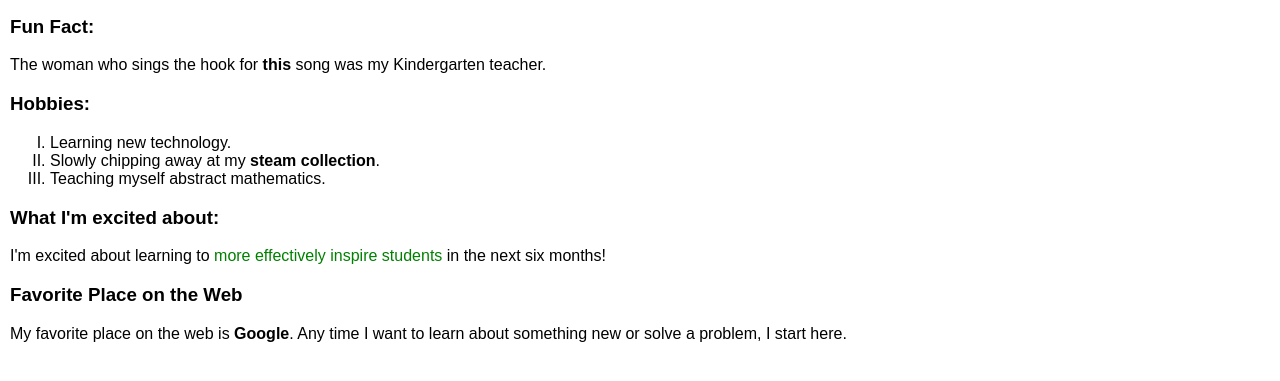
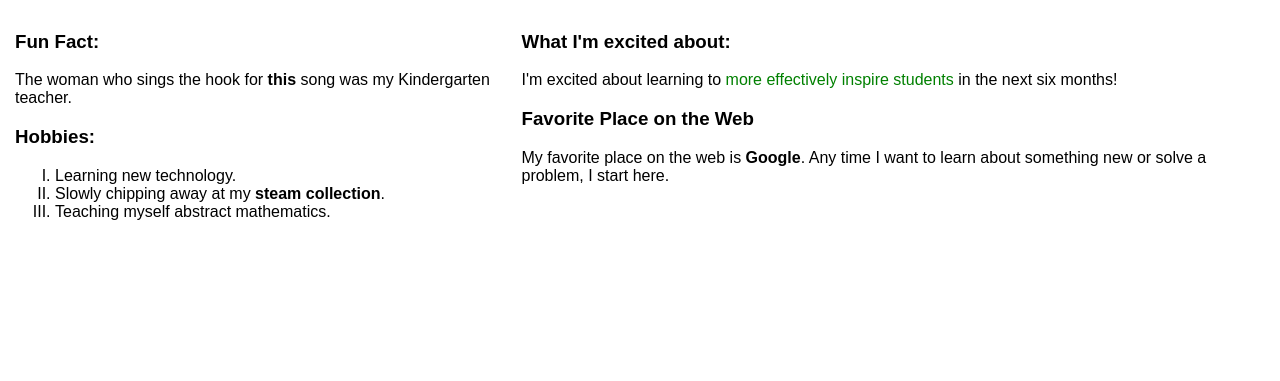
Before and after one commit to KenzieAcademy/layouts, a plain HTML site: page index.html in a window 1280 px wide. Shown: the part 63-444 px from the top of the page. Drawn offline with Linux system fonts and the light colour scheme.

Commit message:
Added instructions.

```diff
--- a/style.css
+++ b/style.css
@@ -31,8 +31,9 @@ body {
   }
 
   .row {
+    display: flex;
   }
 
   .column {
-    margin: 10px;
+    margin: 15px;
   }
```
Also changed, not shown: screenshot.png (added), 1 other file.
